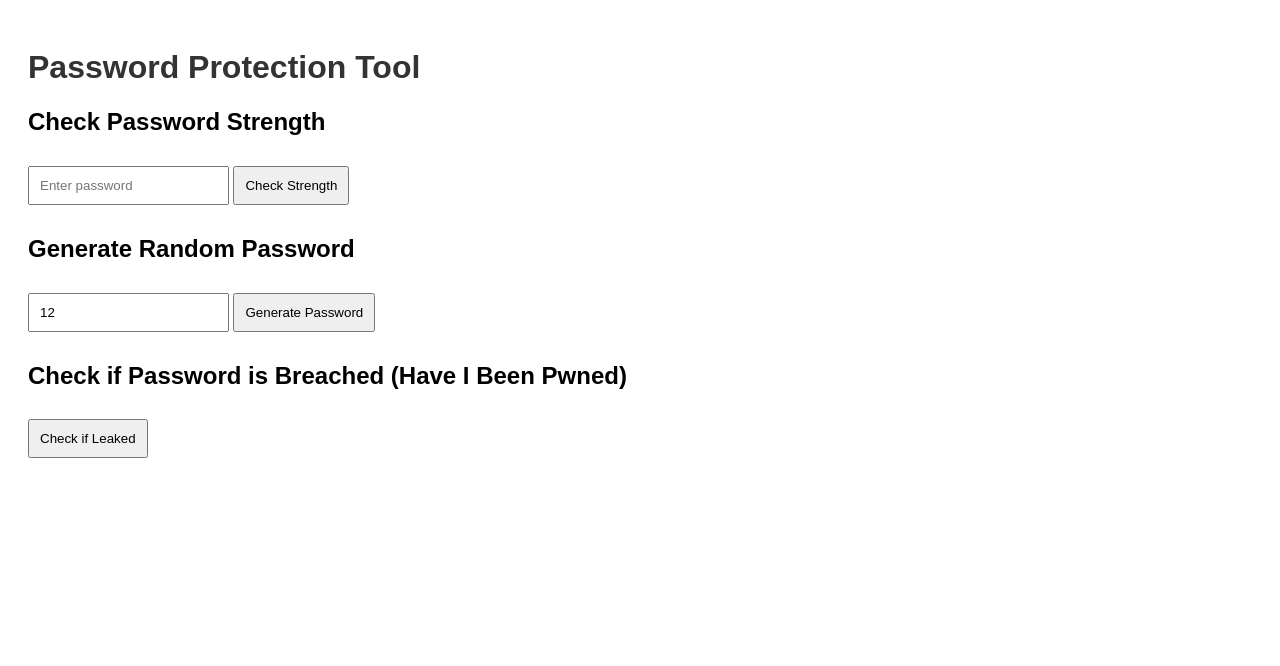
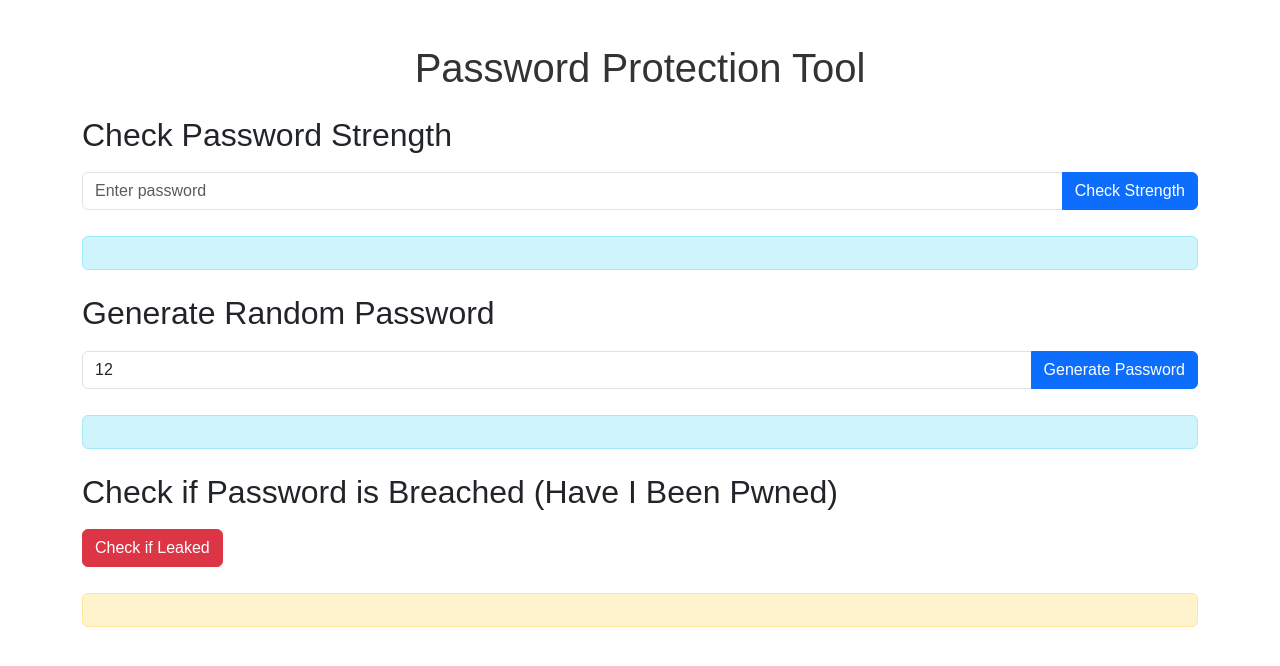
Before and after one commit to chandeshg/password-protection-tool, a website: page Public/index.html in a window 1280 px wide. Drawn offline with nearby package versions, Linux system fonts and the light colour scheme.

Commit message:
Your commit message here

```diff
--- a/Public/index.html
+++ b/Public/index.html
@@ -4,32 +4,46 @@
     <meta charset="UTF-8">
     <meta name="viewport" content="width=device-width, initial-scale=1.0">
     <title>Password Protection Tool</title>
+
+    <link href="https://cdn.jsdelivr.net/npm/bootstrap@5.3.0-alpha1/dist/css/bootstrap.min.css" rel="stylesheet">
+    <link rel="stylesheet" href="styles/style.css">
+</head>
     <style>
         body { font-family: Arial, sans-serif; padding: 20px; }
         h1 { color: #333; }
         input, button { margin: 10px 0; padding: 10px; }
     </style>
 </head>
-<body>
+<body class="container">
 
-    <h1>Password Protection Tool</h1>
+    <h1 class="text-center my-4">Password Protection Tool</h1>
 
     <!-- Password Strength Checker -->
-    <h2>Check Password Strength</h2>
-    <input type="text" id="password" placeholder="Enter password" />
-    <button onclick="checkPasswordStrength()">Check Strength</button>
-    <p id="strengthResult"></p>
+    <div class="mb-4">
+        <h2>Check Password Strength</h2>
+        <div class="input-group mb-3">
+            <input type="text" id="password" class="form-control" placeholder="Enter password" />
+            <button class="btn btn-primary" onclick="checkPasswordStrength()">Check Strength</button>
+        </div>
+        <p id="strengthResult" class="alert alert-info"></p>
+    </div>
 
     <!-- Password Generator -->
-    <h2>Generate Random Password</h2>
-    <input type="number" id="passwordLength" value="12" placeholder="Length (default 12)" />
-    <button onclick="generatePassword()">Generate Password</button>
-    <p id="generatedPassword"></p>
+    <div class="mb-4">
+        <h2>Generate Random Password</h2>
+        <div class="input-group mb-3">
+            <input type="number" id="passwordLength" class="form-control" value="12" placeholder="Length (default 12)" />
+            <button class="btn btn-primary" onclick="generatePassword()">Generate Password</button>
+        </div>
+        <p id="generatedPassword" class="alert alert-info"></p>
+    </div>
 
     <!-- Pwned Password Check -->
-    <h2>Check if Password is Breached (Have I Been Pwned)</h2>
-    <button onclick="checkPwnedPassword()">Check if Leaked</button>
-    <p id="pwnedResult"></p>
+    <div class="mb-4">
+        <h2>Check if Password is Breached (Have I Been Pwned)</h2>
+        <button class="btn btn-danger" onclick="checkPwnedPassword()">Check if Leaked</button>
+        <p id="pwnedResult" class="alert alert-warning mt-3"></p>
+    </div>
 
     <script>
         // Check password strength
--- a/package.json
+++ b/package.json
@@ -21,6 +21,7 @@
   "dependencies": {
     "axios": "^1.8.3",
     "bcryptjs": "^3.0.2",
+    "bootstrap": "^5.3.3",
     "cors": "^2.8.5",
     "express": "^4.21.2",
     "jsonwebtoken": "^9.0.2",
```
Also changed, not shown: 1 other file.
